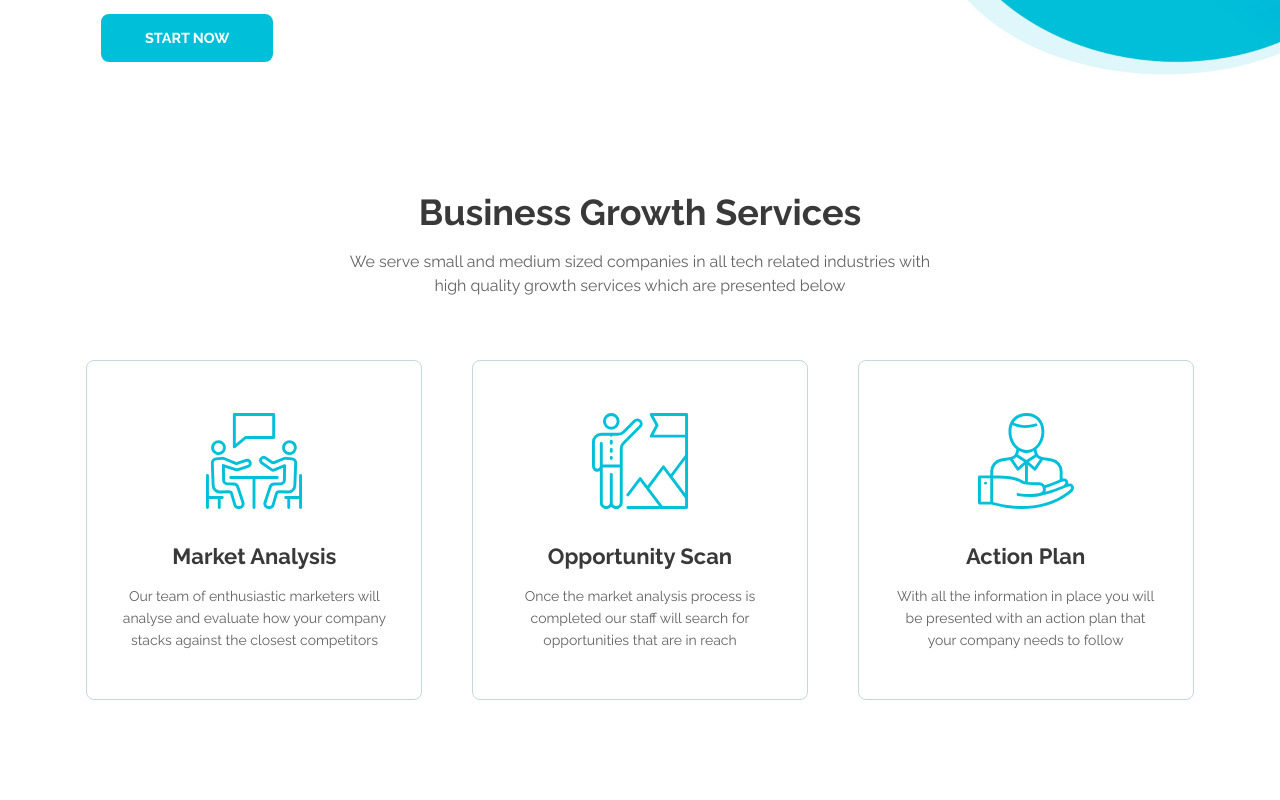
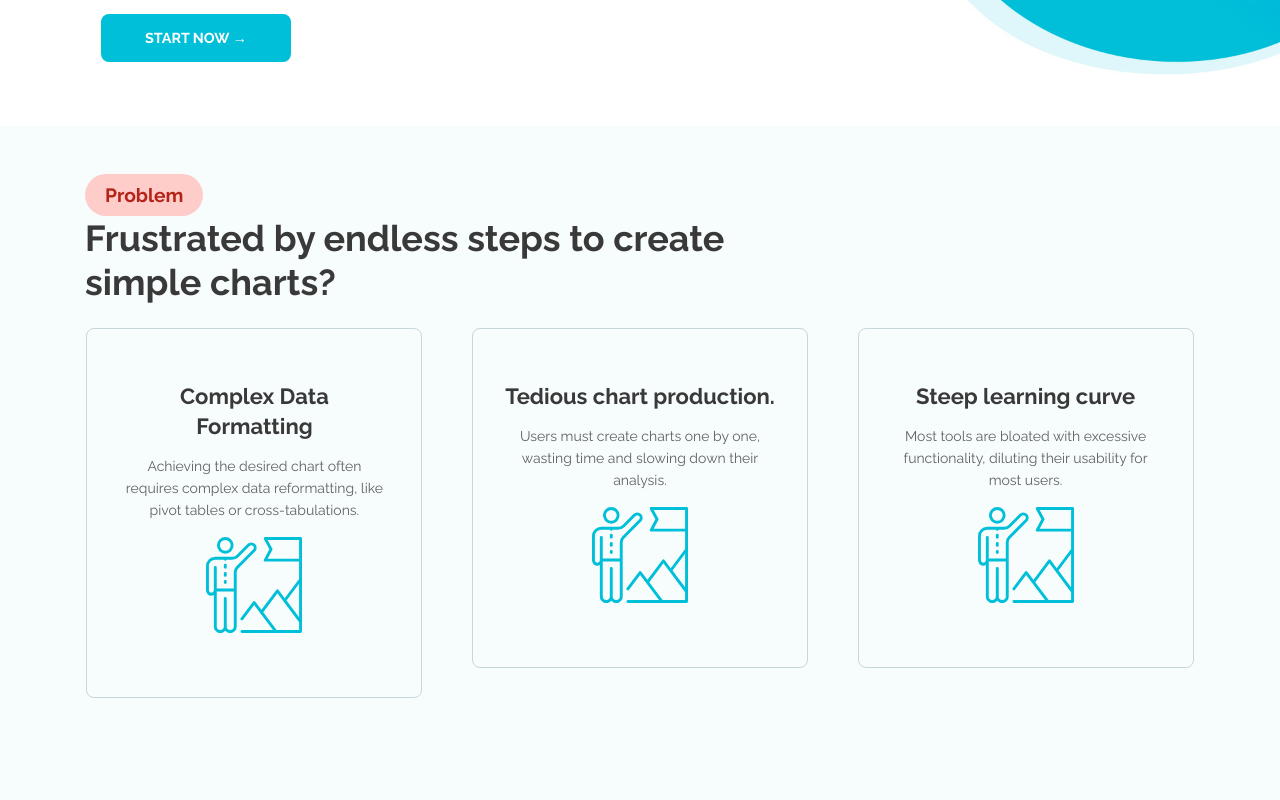
Before and after one commit to funtoseeya/cuadro-site-landing-page, a plain HTML site: page index.html in a window 1280 px wide. Shown: the part 440-1240 px from the top of the page. Drawn offline with Linux system fonts and the light colour scheme.

Commit message:
copy and layout changes

```diff
--- a/css/styles.css
+++ b/css/styles.css
@@ -802,7 +802,6 @@ input[type='checkbox'] {
 /*     06. Services     */
 /************************/
 .cards-1 {
-	padding-top: 4rem;
 	padding-bottom: 1.625rem;
 	text-align: center;
 }
@@ -1871,12 +1870,23 @@ a:hover.back-to-top {
 	/* end of header */
 
 
-	/* Services */
+	/* Product */
 	.cards-1 .card {
 		display: inline-block;
 		max-width: 17.125rem;
 		vertical-align: top;
 	}
+	.pill-button {
+		display: inline-block;
+		padding: 10px 20px;
+		font-size: 1.2rem;
+		color: #b42318;
+		background-color: #fecdca;
+		border-radius: 50px;
+		text-align: center;
+		font-weight: bold;
+	}
+
 
 	.cards-1 .col-lg-12 div.card:nth-child(3n+2) {
 		margin-right: 2rem;
--- a/index.html
+++ b/index.html
@@ -114,7 +114,7 @@
                                 mastering Excel or complex BI tools.</h1>
                             <p class="p-large">Effortlessly analyze, filter, compare, and share insights — all with just
                                 a few clicks. </p>
-                            <a class="btn-solid-lg page-scroll" href="#product">START NOW</a>
+                            <a class="btn-solid-lg page-scroll" href="https://funtoseeya.github.io/cuadro">START NOW →</a>
                         </div> <!-- end of text-container -->
                     </div> <!-- end of col -->
 
@@ -128,48 +128,45 @@
     <!-- end of header -->
 
     <!-- Product -->
-    <div id="product" class="cards-1">
+    <div id="product"  class="p-5" style="background-color: #f7fcfd">
         <div class="container">
-            <div class="row">
-                <div class="col-lg-12">
-                    <h2>Business Growth Services</h2>
-                    <p class="p-heading p-large">We serve small and medium sized companies in all tech related
-                        industries with high quality growth services which are presented below</p>
+            <div class="row mb-3">
+                <div class="col-lg-8">
+                    <span class="pill-button">Problem</span>
+                    <h2>Frustrated by endless steps to create simple charts?</h2>
                 </div> <!-- end of col -->
             </div> <!-- end of row -->
-            <div class="row">
+            <div class="row cards-1">
                 <div class="col-lg-12">
 
                     <!-- Card -->
                     <div class="card">
-                        <img class="card-image" src="images/services-icon-1.svg" alt="alternative">
                         <div class="card-body">
-                            <h4 class="card-title">Market Analysis</h4>
-                            <p>Our team of enthusiastic marketers will analyse and evaluate how your company stacks
-                                against the closest competitors</p>
+                            <h4 class="card-title">Complex Data Formatting</h4>
+                            <p> Achieving the desired chart often requires complex data reformatting, like pivot tables or cross-tabulations.</p>
                         </div>
+                        <img class="card-image" src="images/services-icon-2.svg" alt="alternative">
                     </div>
                     <!-- end of card -->
 
                     <!-- Card -->
                     <div class="card">
+                        <div class="card-body">
+                            <h4 class="card-title">Tedious chart production.
+                            </h4>
+                            <p>Users must create charts one by one, wasting time and slowing down their analysis.</p>
+                        </div>
                         <img class="card-image" src="images/services-icon-2.svg" alt="alternative">
-                        <div class="card-body">
-                            <h4 class="card-title">Opportunity Scan</h4>
-                            <p>Once the market analysis process is completed our staff will search for opportunities
-                                that are in reach</p>
-                        </div>
                     </div>
                     <!-- end of card -->
 
                     <!-- Card -->
                     <div class="card">
-                        <img class="card-image" src="images/services-icon-3.svg" alt="alternative">
                         <div class="card-body">
-                            <h4 class="card-title">Action Plan</h4>
-                            <p>With all the information in place you will be presented with an action plan that your
-                                company needs to follow</p>
+                            <h4 class="card-title">Steep learning curve</h4>
+                            <p>Most tools are bloated with excessive functionality, diluting their usability for most users.</p>
                         </div>
+                        <img class="card-image" src="images/services-icon-2.svg" alt="alternative">
                     </div>
                     <!-- end of card -->
 
@@ -186,7 +183,7 @@
             <div class="row">
                 <div class="col-lg-6">
                     <div class="text-container">
-                        <h2>Design And Plan Your Business Growth Steps</h2>
+                        <h2><span class="turquoise">Supercharge your data: </span><br>Create and share charts 10x faster, hassle  free.</h2>
                         <p>Use our staff and our expertise to design and plan your business growth strategy. Evolo team
                             is eager to advise you on the best opportunities that you should look into</p>
                         <a class="btn-solid-reg popup-with-move-anim" href="#details-lightbox-1">LIGHTBOX</a>
@@ -625,12 +622,15 @@
                             <span class="fa-stack">
                                 <a href="https://github.com/funtoseeya">
                                     <i class="fas fa-circle fa-stack-2x"></i>
-                                        <i class="fa-brands fa-github fa-stack-1x"></i>                                    </a>
+                                    <i class="fa-brands fa-github fa-stack-1x"></i> </a>
                             </span>
                         </span> <!-- end of social-icons -->
                     </div>
                     <!-- end of team-member -->
-                    <p class="p-heading p-large">Hi! In my 8+ years of building software, I’ve seen how many people struggle with data tools like Excel. My mission is to make data analysis simple and accessible to everyone, so anyone—no matter their skill level—can confidently understand and use their data without feeling overwhelmed.</p>
+                    <p class="p-heading p-large">Hi! In my 8+ years of building software, I’ve seen how many people
+                        struggle with data tools like Excel. My mission is to make data analysis simple and accessible
+                        to everyone, so anyone—no matter their skill level—can confidently understand and use their data
+                        without feeling overwhelmed.</p>
 
                 </div> <!-- end of col -->
             </div> <!-- end of row -->
@@ -721,12 +721,7 @@
                 </div> <!-- end of col -->
                 <div class="col-md-4">
                     <div class="footer-col last">
-                        <h4>Social Media</h4>
-                        <span class="fa-stack">
-                            <a href="https://www.linkedin.com/in/matias-fontecilla/">
-                                <i class="fas fa-circle fa-stack-2x"></i>
-                                <i class="fab fa-linkedin-in fa-stack-1x"></i>
-                            </a>
+                        Cuadro ©2024 - All rights reserved.
                         </span>
                     </div>
                 </div> <!-- end of col -->
```
Lines whose indentation alone changed are shown as unchanged.
